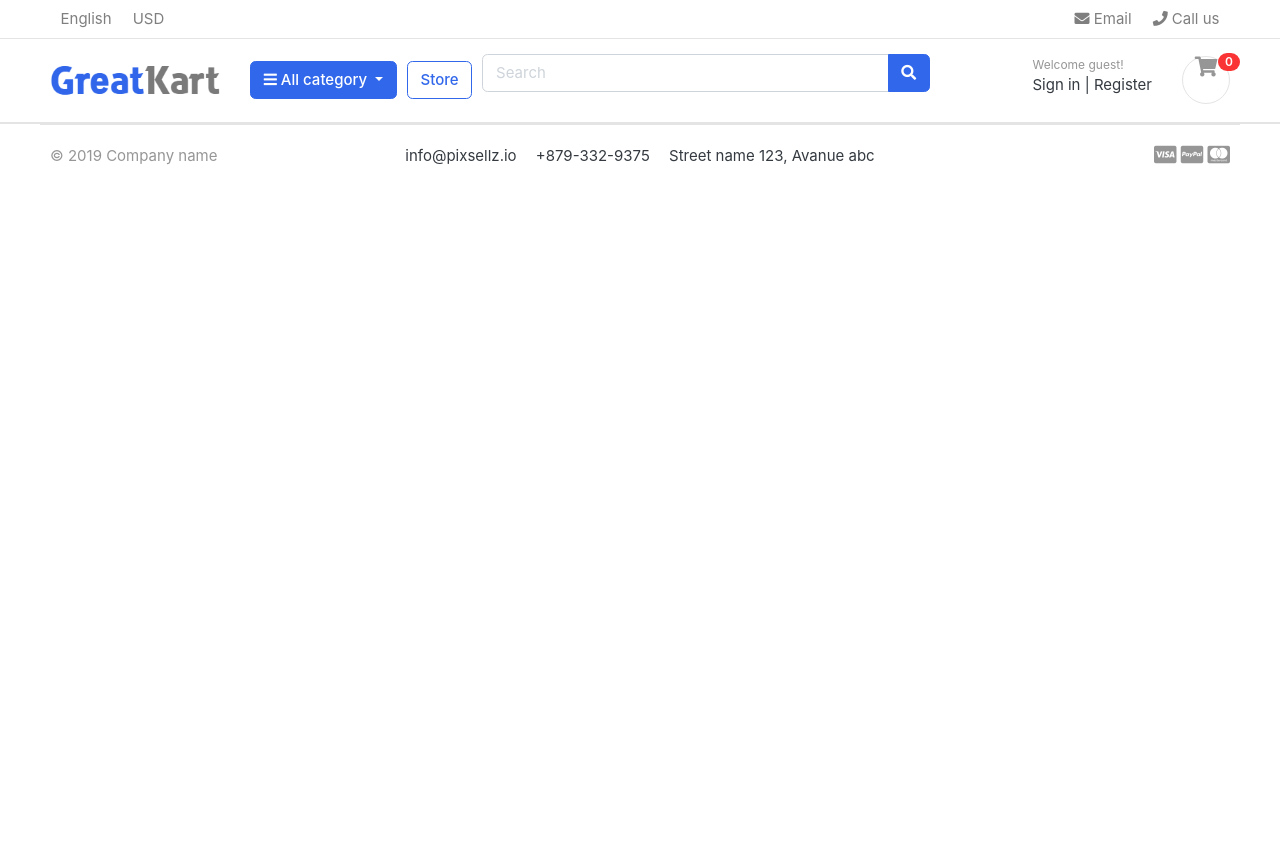
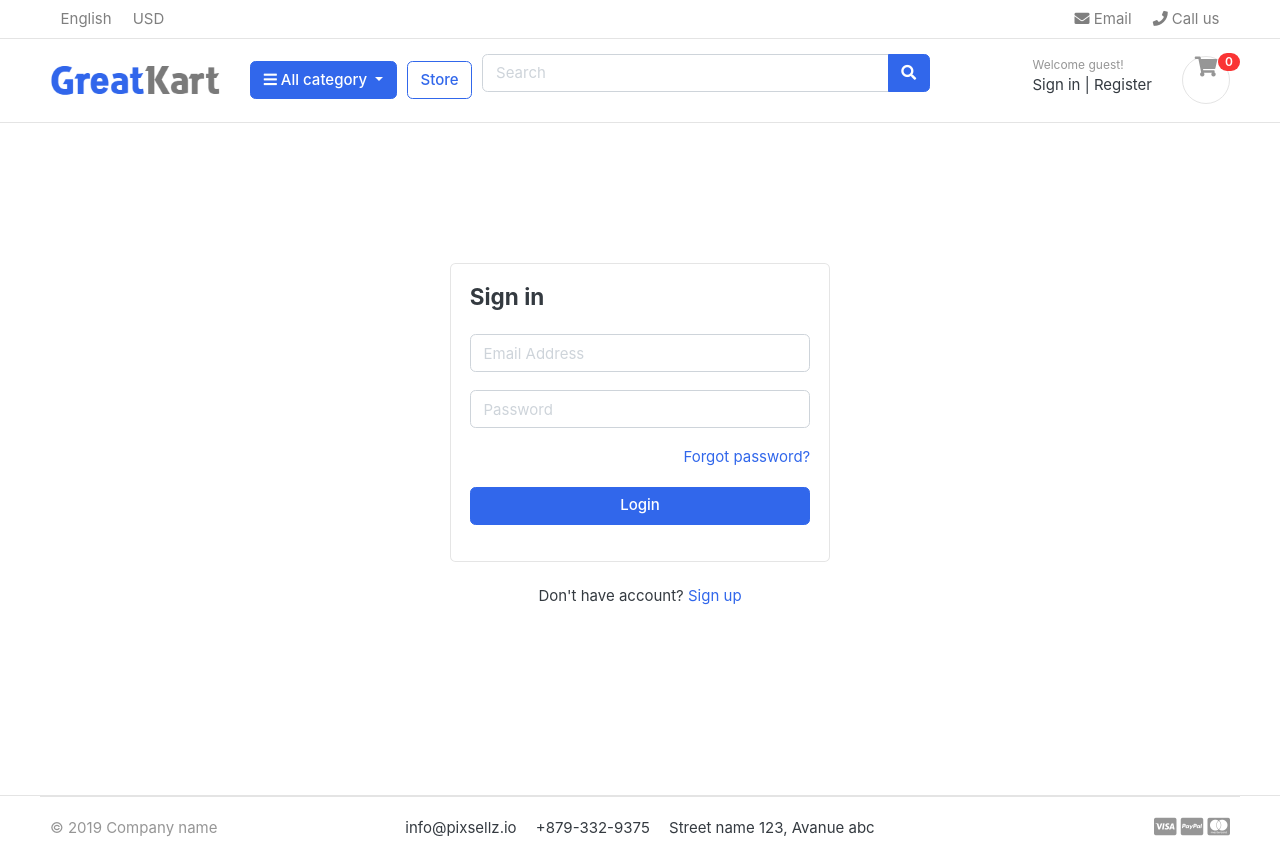
Before and after one commit to marouane-youssfi10/ecommerce, a Django app: page /accounts/login in a window 1280 px wide. Before the commit the page ends 165 px from the top, so only its background shows below. Run offline with Django 3.2, Linux system fonts and the light colour scheme; data that the repository does not hold is empty; some libraries are stand-ins or nearby versions; some web fonts are replaced.

Commit message:
adding login functionality

```diff
--- a/accounts/views.py
+++ b/accounts/views.py
@@ -1,7 +1,7 @@
 from django.shortcuts import render, redirect
 from .forms import RegistrationForm
 from .models import Account
-from django.contrib import messages
+from django.contrib import messages, auth
 # Create your views here.
 
 def register(request):
@@ -34,6 +34,19 @@ def register(request):
     return render(request, 'accounts/register.html', context)
 
 def login(request):
+    if request.method == 'POST':
+        email = request.POST['email']
+        password = request.POST['password']
+
+        user = auth.authenticate(email=email, password=password)
+
+        if user is not None:
+            auth.login(request, user)
+            # messages.success(request, 'You are Now Logged in.')
+            return redirect('home')
+        else:
+            messages.error(request, 'Invalid login credentials')
+            return redirect('login')
     return render(request, 'accounts/login.html')
 
 def logout(request):
--- a/templates/accounts/login.html
+++ b/templates/accounts/login.html
@@ -2,4 +2,41 @@
 
 {% block content %}
 
+    <!-- ========================= SECTION CONTENT ========================= -->
+    <section class="section-conten padding-y" style="min-height:84vh">
+
+    <!-- ============================ COMPONENT LOGIN   ================================= -->
+        <div class="card mx-auto" style="max-width: 380px; margin-top:100px;">
+
+            <div class="card-body">
+                <h4 class="card-title mb-4">Sign in</h4>
+                {% include 'includes/alerts.html' %}
+                    <form action="{% url 'login' %}" method="POST">
+                        {% csrf_token %}
+                        <div class="form-group">
+                             <input type="email" class="form-control" placeholder="Email Address" name="email" >
+                        </div> <!-- form-group// -->
+                        <div class="form-group">
+                            <input type="password" class="form-control" placeholder="Password" name="password">
+                        </div> <!-- form-group// -->
+
+                        <div class="form-group">
+                            <a href="#" class="float-right">Forgot password?</a>
+
+                        </div> <!-- form-group form-check .// -->
+                        <div class="form-group">
+                            <button type="submit" class="btn btn-primary btn-block"> Login  </button>
+                        </div> <!-- form-group// -->
+                  </form>
+              </div> <!-- card-body.// -->
+        </div> <!-- card .// -->
+
+         <p class="text-center mt-4">Don't have account? <a href="{% url 'register' %}">Sign up</a></p>
+         <br><br>
+    <!-- ============================ COMPONENT LOGIN  END.// ================================= -->
+
+
+    </section>
+    <!-- ========================= SECTION CONTENT END// ========================= -->
+
 {% endblock content %}
--- a/templates/accounts/register.html
+++ b/templates/accounts/register.html
@@ -52,7 +52,7 @@
                 </form>
             </article>
         </div>
-        <p class="text-center mt-4">Have an account? <a href="">Log In</a></p>
+        <p class="text-center mt-4">Have an account? <a href="{% url 'login' %}">Log In</a></p>
         <br><br>
     <!-- ============================ COMPONENT REGISTER  END.// ================================= -->
 
--- a/templates/includes/alerts.html
+++ b/templates/includes/alerts.html
@@ -5,6 +5,9 @@
             <button type="button" class="close" data-dismiss="alert">
                 <span aria-hidden="true">&times;</span>
             </button>
+            {% if message.level == DEFAULT_MESSAGE_LEVELS.ERROR %}
+                Error:
+            {% endif %}
             {{ message }}
         </div>
     </div>
```
